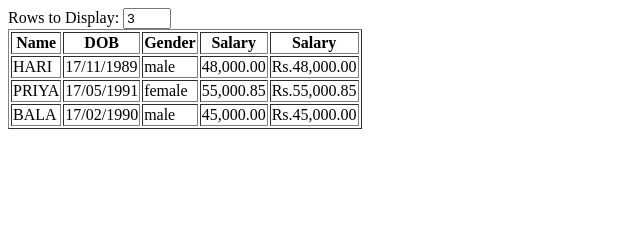
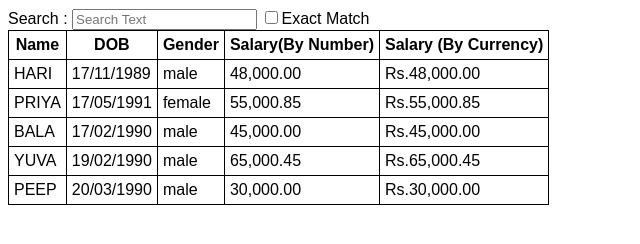
Before and after one commit to 17HarikumarK/HariTestApplication1, a plain HTML site: page filterApp.html in a window 1280 px wide. Shown: the whole page, without its empty margins (0-640 px from the left). Drawn offline with nearby package versions, Linux system fonts and the light colour scheme.

Commit message:
Add files via upload

```diff
--- a/filterApp.html
+++ b/filterApp.html
@@ -2,22 +2,46 @@
 <head>
    <script src="Scripts/angular.js"></script>
     <script src="Scripts/FilterApp.js"></script>
+	<link rel="stylesheet" href="css/styles.css"/>
 </head>
 <body ng-controller = "filerCtrl">
-    Rows to Display: <input type="number" step="1" min="0" max="5" ng-model="limitRows">
 
-    <table border="1">
+	<!--String Filter : <input tyep="text" ng-model="textName | limitTo :4" >
+    Rows to Display: <input type="number" step="1" min="0" max="5" ng-model="limitRows">-->
+    Search : <input type="text" placeholder="Search Text" ng-model = "searchText">
+	<input type="checkbox" ng-model="exactMatch"/>Exact Match
+
+    <table>
         <thead>
             <tr>
-                <th>Name</th>
+
+				<th>Name</th>
                 <th>DOB</th>
                 <th>Gender</th>
-                <th>Salary</th>
-                <th>Salary</th>
+                <th>Salary(By Number)</th>
+                <th>Salary (By Currency)</th>
+
+                <!--<th ng-click="sortData('name')">Name
+				<div ng-class="includeArrow('name')"></div>
+				</th>
+                <th ng-click="sortData('dateOfBirth')">DOB
+				<div ng-class="includeArrow('dateOfBirth')"></div>
+				</th>
+                <th ng-click="sortData('gender')">Gender
+				<div ng-class="includeArrow('gender')"></div>
+				</th>
+                <th ng-click="sortData('salary')">Salary(By Number)
+				<div ng-class="includeArrow('salary')"></div>
+				</th>
+                <th ng-click="sortData('salary')">Salary (By Currency)
+				<div ng-class="includeArrow('salary')"></div>
+				</th>-->
             </tr>
         </thead>
         <tbody>
-            <tr ng-repeat="employee in employees | limitTo:limitRows">
+			<tr ng-repeat="employee in employees | filter : searchText : exactMatch">
+			<!--<tr ng-repeat="employee in employees | orderBy: sortByValue : DescFlag">-->
+            <!--<tr ng-repeat="employee in employees | limitTo:limitRows">-->
                 <td>{{ employee.name | uppercase}}</td>
                 <td>{{ employee.dateOfBirth |date:"dd/MM/yyyy"}}</td>
                 <td>{{ employee.gender |lowercase}}</td>
```
